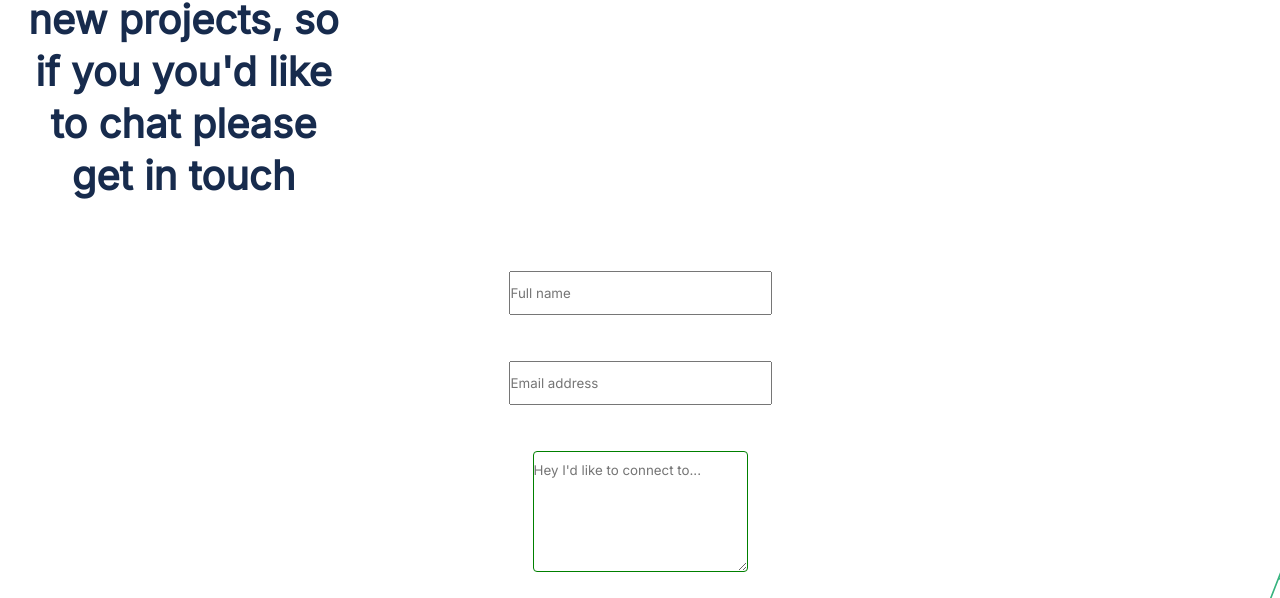
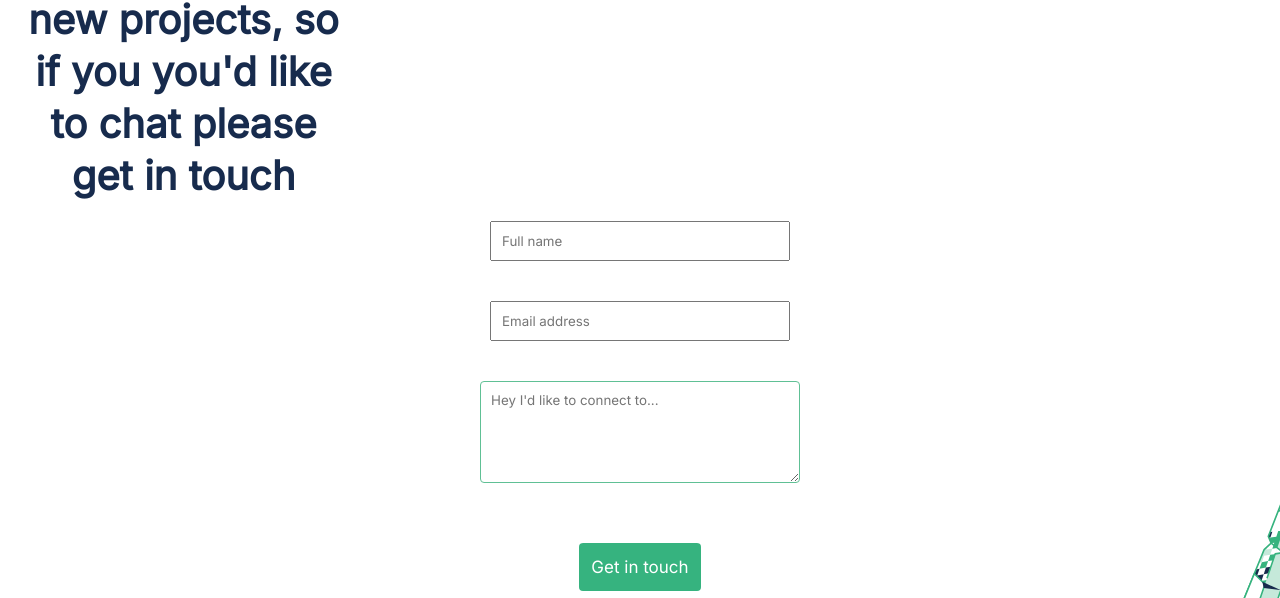
Before and after one commit to AbdulSalamAbro/portfolio-website, a website: page index.html in a window 1280 px wide. Shown: the part 7585-8183 px from the top of the page. Drawn offline with Linux system fonts and the light colour scheme.

Commit message:
fixed spacing in form section text area field

```diff
--- a/index.html
+++ b/index.html
@@ -260,7 +260,7 @@
             <form class="contact" action="https://formspree.io/f/mgebgadd" method="post">
                 <input class="form1" type="text" id="name" type="text" placeholder="Full name" maxlength="30"   required ><br>
                 <input class="form2" name="Email" id="email" type="email" placeholder="Email address"   required><br>
-                <textarea class="text_form" name="textarea" id="textarea" placeholder="Hey I'd like to connect to..." maxlength="50"  required></textarea><br>
+                <textarea class="text_form" name="textarea" id="textarea" placeholder="Hey I'd like to connect to..." maxlength="500" rows="5"  required></textarea><br>
                 <button class="greenbtn" type="submit" class="greenbtn">Get in touch</button>
                 <span>abdussalamabro@gmail.com</span>
             </form>
--- a/styles.css
+++ b/styles.css
@@ -301,12 +301,37 @@ form {
   display: flex;
   flex-direction: column;
   justify-content: center;
-  gap: 3px;
+  gap: 10px;
   align-items: center;
   font-family: 'Inter', sans-serif;
   border-radius: 4px;
   font-weight: 400;
+  width: 100%;
+}
+
+form input{
+  padding: 10px;
+  padding-right: 94px;
+  margin-left: auto;
+  margin-right: auto;
   color: #42526e;
+
+}
+
+form textarea{
+  padding: 10px;
+  padding-right: 130px;
+  margin-left: auto;
+  margin-right: auto;
+  color: #42526E;
+  border: 1px solid #60C095;
+  border-radius: 4px;
+}
+
+form .greenbtn:hover{
+  background-color: #067044;
+  font-weight: 700px;
+  width: 150px;
 }
 
 #contact-form p {
@@ -368,45 +393,6 @@ form {
   font-size: 24px;
 }
 
-.inputs {
-  display: flex;
-  flex-direction: column;
-}
-
-.contacr_form {
-  display: flex;
-  flex-direction: column;
-}
-
-.contact .form1 {
-  padding: 12px 67px 12px 0;
-  margin-top: 50px;
-  outline: none;
-}
-
-.contact .form2 {
-  padding: 12px 67px 12px 0;
-  margin-top: 20px;
-  outline: none;
-}
-
-.contact .text_form {
-  /* padding: 10px 67px 77px 0; */
-  padding: 10px 35px 77px 0;
-  margin-top: 20px;
-  border: solid 1px green;
-  outline: none;
-  border-radius: 4px;
-}
-
-.contact .form_btn {
-  padding: 10px 14px;
-  margin-top: 20px;
-  border: none;
-  background-color: green;
-  color: #fff;
-}
-
 span {
   padding-top: 20px;
 }
```
